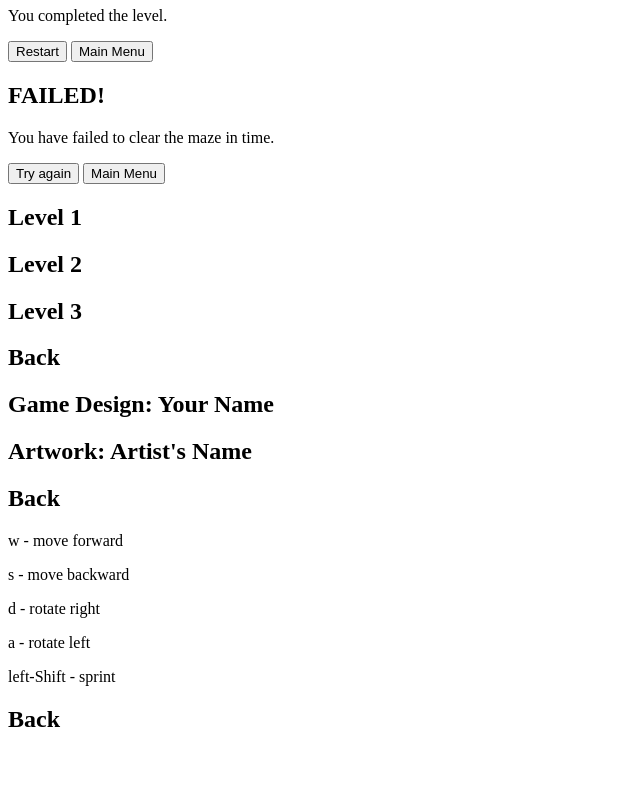
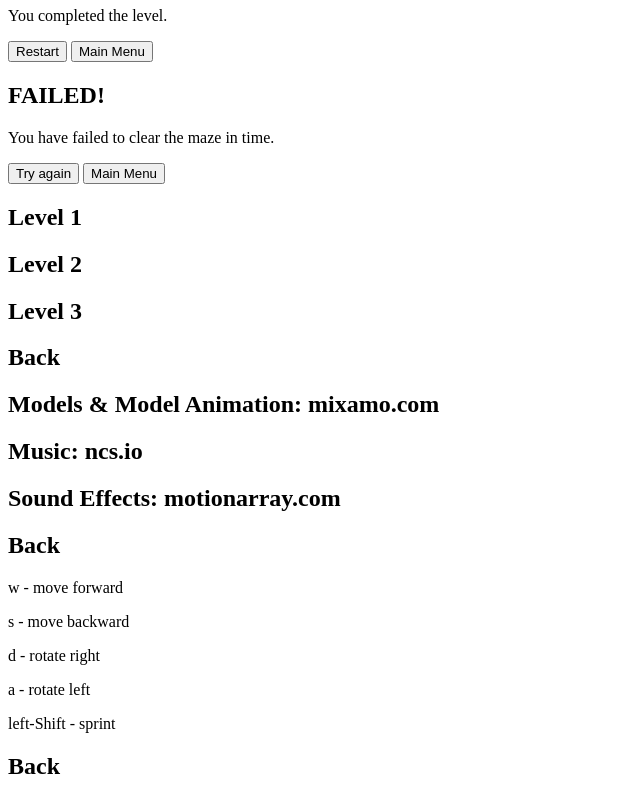
Before and after one commit to ManassehV7809/CGV-PROJ--TECHTITANS, a website built with Vite: page CGV_game/index.html in a window 1280 px wide. Shown: the part 683-1483 px from the top of the page, without its empty margins (0-640 px from the left). Before the commit the page ends 1436 px from the top, so only its background shows below. Built offline with nearby package versions, Linux system fonts and the light colour scheme.

Commit message:
Update index.html

```diff
--- a/CGV_game/index.html
+++ b/CGV_game/index.html
@@ -81,8 +81,9 @@
 
     <!-- Submenu for Credits -->
     <div class="submenu" id="submenuCredits">
-        <h2 class="heading">Game Design: Your Name</h2>
-        <h2 class="heading">Artwork: Artist's Name</h2>
+        <h2 class="heading">Models & Model Animation: mixamo.com</h2>
+        <h2 class="heading">Music: ncs.io</h2>
+        <h2 class="heading">Sound Effects: motionarray.com</h2>
         <h2 class="heading" onclick="goBackToMainMenu()">Back</h2>
     </div>
 
```
